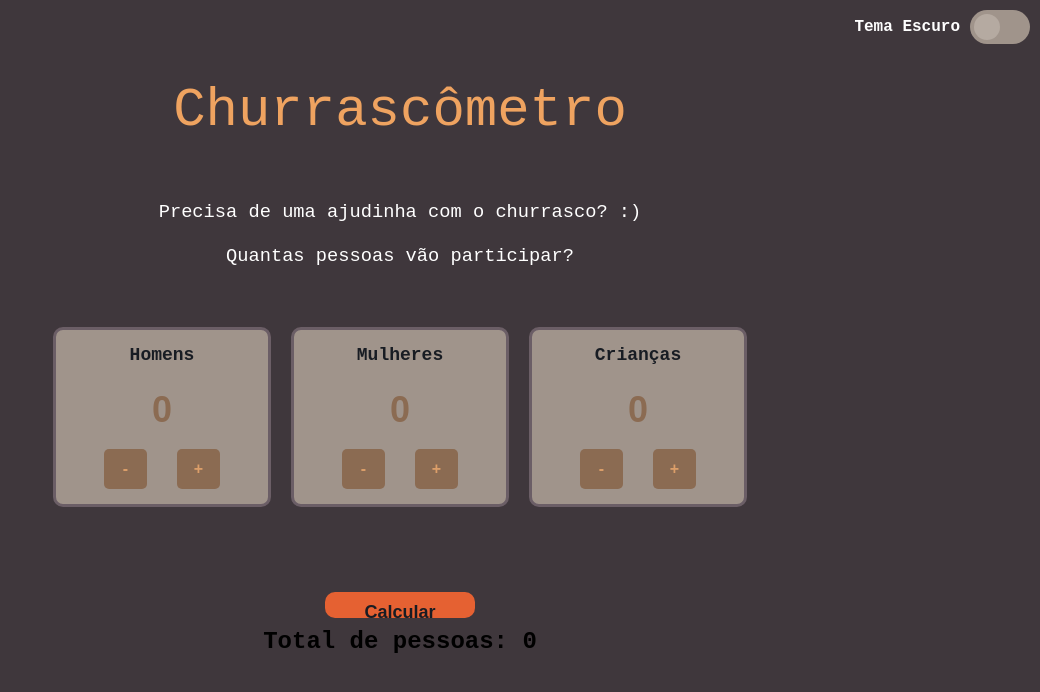
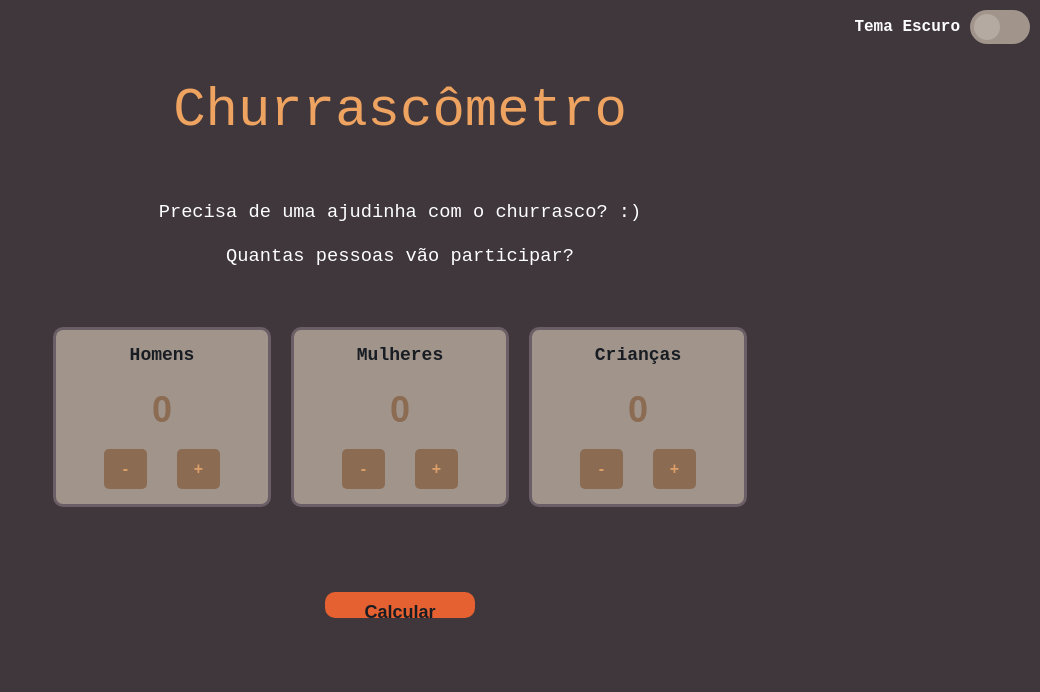
Before and after one commit to francieli-alvarenga/churrascometro, a React (Create React App) app in the folder churrascometro/: page / in a window 1280 px wide. Shown: the top 692 px of the page, without its empty margins (240-1280 px from the left). Built offline with nearby package versions, Linux system fonts and the light colour scheme.

Commit message:
remove button next

```diff
--- a/churrascometro/src/pages/Form.jsx
+++ b/churrascometro/src/pages/Form.jsx
@@ -70,10 +70,6 @@ const Form = () => {
               Cadastrar
             </button>
           </div>
-          <div id="nav-container">
-            <button id="back-nav">Voltar</button>
-            <button id="skip-register">Pular</button>
-          </div>
         </div>
       </div>
       <div className="theme-container">
--- a/churrascometro/src/pages/HomePage.jsx
+++ b/churrascometro/src/pages/HomePage.jsx
@@ -137,9 +137,6 @@ const HomePage = () => {
           <span className="slider"></span>
         </label>
       </div>
-      <div>
-        <h2>Total de pessoas: {totalPeople}</h2>
-      </div>
     </div>
   );
 };
```
